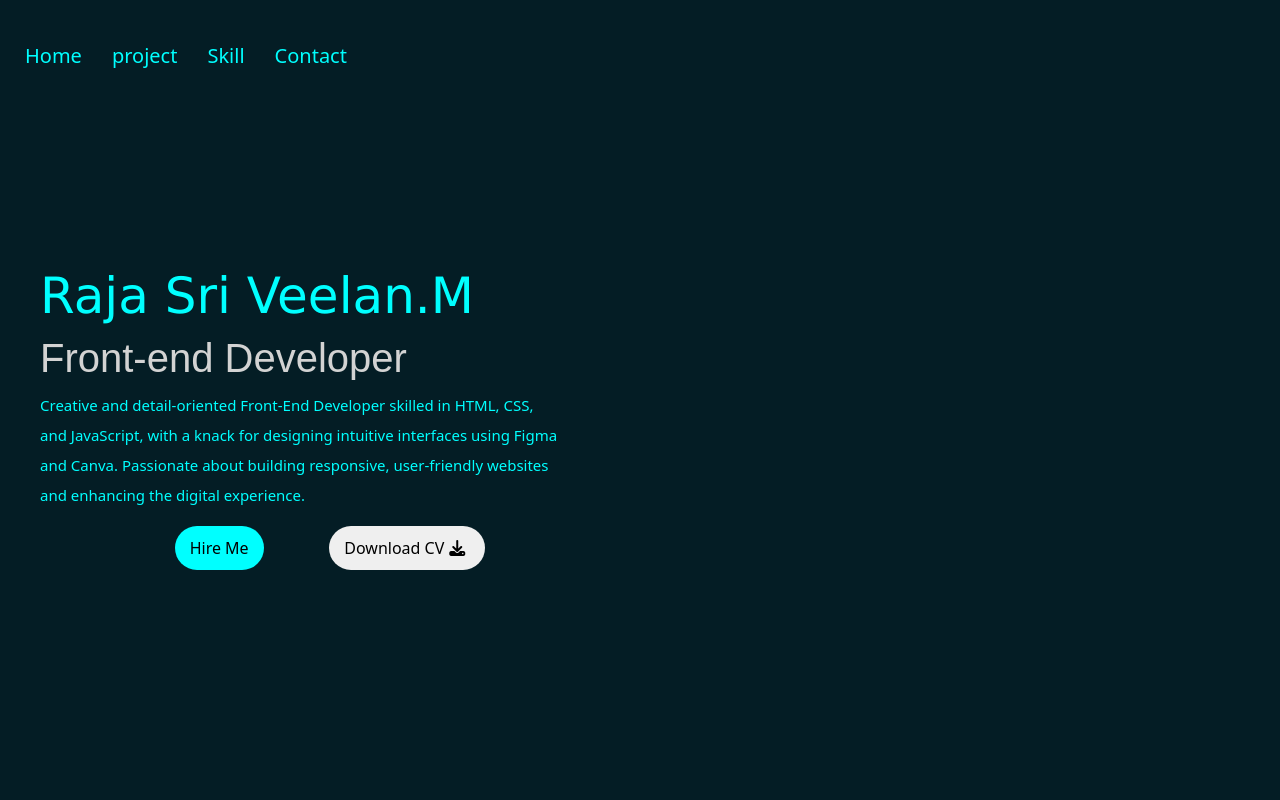
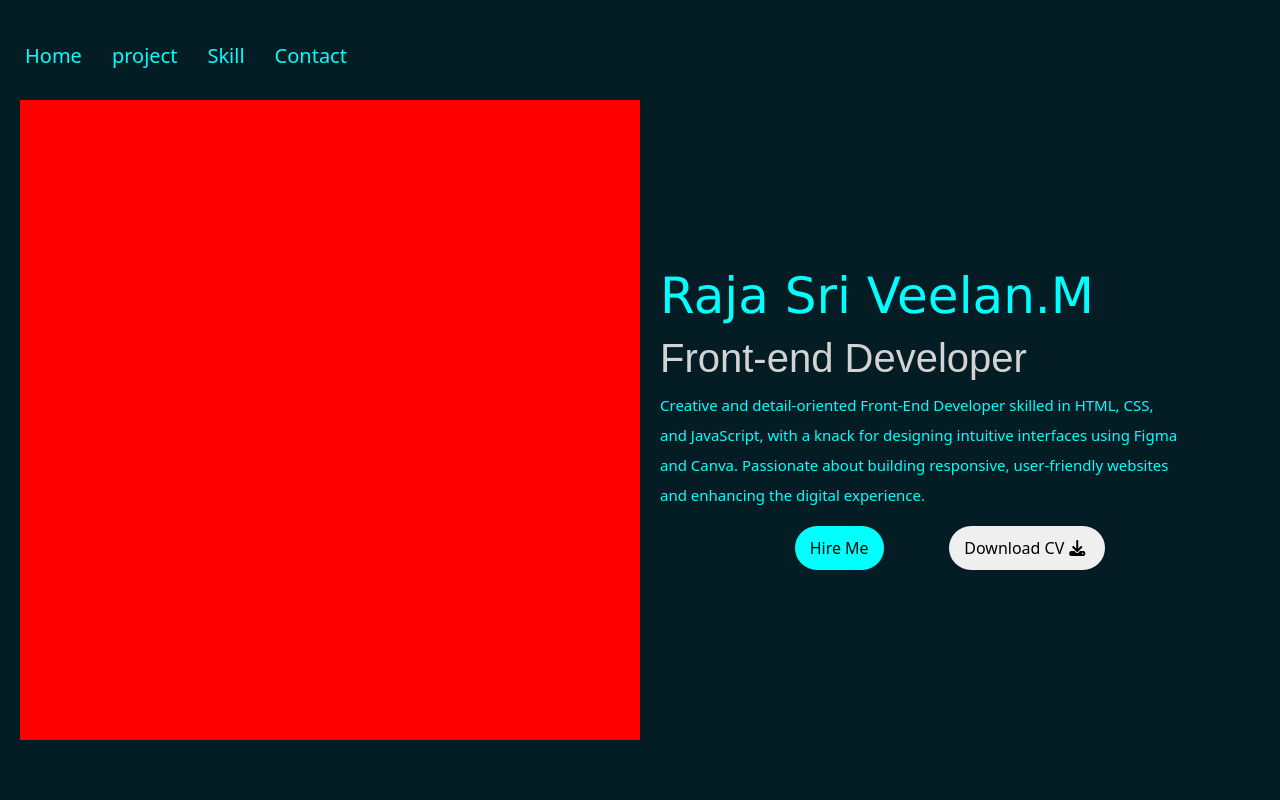
Before and after one commit to SPking1112/Portfolio, a plain HTML site: page index.html in a window 1280 px wide. Shown: the top 800 px of the page. Drawn offline with nearby package versions, Linux system fonts and the light colour scheme.

Commit message:
added new position in home page>main

```diff
--- a/index.css
+++ b/index.css
@@ -181,6 +181,11 @@ nav div h1:hover::after{
     /* background: red; */
     display: flex;
     /* flex-wrap: wrap; */
+}
+
+.main .hero{
+    background: red;
+    width: 50%;
 }
 
 .main .actor{
--- a/index.html
+++ b/index.html
@@ -50,6 +50,10 @@
 
             <!---Main-->
             <div class="main">
+
+                <!-------Hero------>
+                <div class="hero"></div>
+                <!-------Hero closes------>
 
                 <!-----Actor-->
                 <div class="actor">
```
